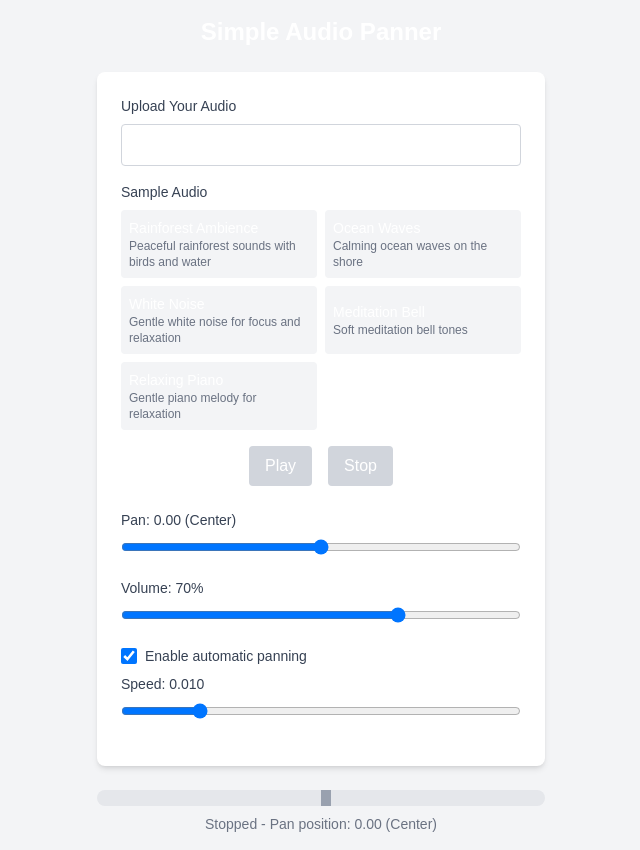
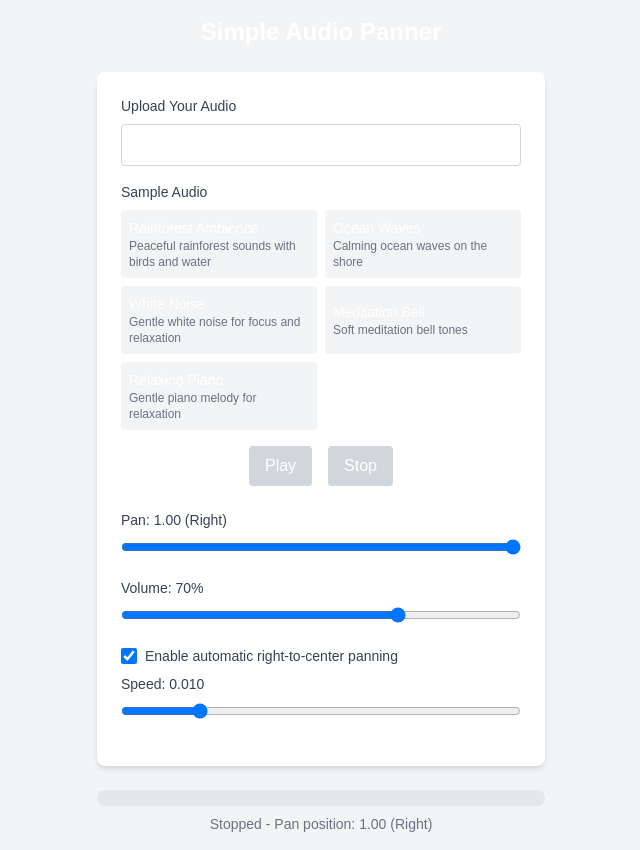
Before and after one commit to Arcadesys/doctorfeelgood, a Next.js app: page /panner in a window 1280 px wide. Shown: the whole page, without its empty margins (319-959 px from the left). Built offline with nearby package versions, Linux system fonts and the light colour scheme.

Commit message:
Update audio panner to smoothly oscillate between right (1) and center (0)

```diff
--- a/src/components/SimplePanner.tsx
+++ b/src/components/SimplePanner.tsx
@@ -13,10 +13,11 @@ export function SimplePanner() {
   const [audioUrl, setAudioUrl] = useState<string>('');
   const [audioTitle, setAudioTitle] = useState<string>('');
   const [isPlaying, setIsPlaying] = useState(false);
-  const [panValue, setPanValue] = useState(0); // -1 (left) to 1 (right)
+  const [panValue, setPanValue] = useState(1); // Start at right (1)
   const [volume, setVolume] = useState(0.7); // 0 to 1
   const [oscillationEnabled, setOscillationEnabled] = useState(true);
   const [oscillationSpeed, setOscillationSpeed] = useState(0.01);
+  const [rightToCenter, setRightToCenter] = useState(true); // True = 1 to 0, False = -1 to 0
 
   // References for the audio elements
   const audioElement = useRef<HTMLAudioElement | null>(null);
@@ -169,29 +170,29 @@ export function SimplePanner() {
   useEffect(() => {
     if (!isPlaying || !oscillationEnabled) return;
 
-    // Create oscillation between left and right
-    let direction = 1; // 1 = right, -1 = left
+    // Create oscillation between right and center
+    let direction = rightToCenter ? -1 : 1; // -1 = towards center, 1 = towards right
     let currentPosition = panValue;
 
     const interval = setInterval(() => {
       // Move the pan position
       currentPosition += oscillationSpeed * direction;
 
-      // Reverse direction if we hit the edges
+      // Reverse direction if we hit the boundaries
       if (currentPosition >= 1) {
         currentPosition = 1;
-        direction = -1;
-      } else if (currentPosition <= -1) {
-        currentPosition = -1;
-        direction = 1;
+        direction = -1; // Start moving toward center
+      } else if (currentPosition <= 0) {
+        currentPosition = 0;
+        direction = 1; // Start moving toward right
       }
 
       // Update the pan value state
       setPanValue(currentPosition);
-    }, 30); // Update every 30ms for smooth movement
+    }, 20); // 20ms for smoother transitions
 
     return () => clearInterval(interval);
-  }, [isPlaying, panValue, oscillationEnabled, oscillationSpeed]);
+  }, [isPlaying, panValue, oscillationEnabled, oscillationSpeed, rightToCenter]);
 
   return (
     <div className="flex flex-col items-center justify-center min-h-screen bg-gray-100 p-4">
@@ -266,12 +267,12 @@ export function SimplePanner() {
         {/* Pan control */}
         <div className="mb-4">
           <label htmlFor="panControl" className="block text-sm font-medium text-gray-700 mb-2">
-            Pan: {panValue.toFixed(2)} ({panValue < 0 ? 'Left' : panValue > 0 ? 'Right' : 'Center'})
+            Pan: {panValue.toFixed(2)} ({panValue === 0 ? 'Center' : panValue === 1 ? 'Right' : 'Between'})
           </label>
           <input
             id="panControl"
             type="range"
-            min="-1"
+            min="0"
             max="1"
             step="0.01"
             value={panValue}
@@ -308,7 +309,7 @@ export function SimplePanner() {
               className="mr-2 h-4 w-4"
             />
             <label htmlFor="oscillation" className="text-sm font-medium text-gray-700">
-              Enable automatic panning
+              Enable automatic right-to-center panning
             </label>
           </div>
 
@@ -339,7 +340,7 @@ export function SimplePanner() {
             className={`h-full ${isPlaying ? 'bg-green-500' : 'bg-gray-400'}`}
             style={{
               width: '10px',
-              marginLeft: `${((panValue + 1) / 2) * 100}%`, // Map -1...1 to 0%...100%
+              marginLeft: `${panValue * 100}%`, // Map 0...1 to 0%...100%
               transition: 'margin-left 0.1s ease-out'
             }}
           />
@@ -349,13 +350,13 @@ export function SimplePanner() {
       {/* Status text */}
       <div className="mt-2 text-sm text-gray-500">
         {isPlaying ? 'Playing' : 'Stopped'} -
-        Pan position: {panValue.toFixed(2)} ({panValue < 0 ? 'Left' : panValue > 0 ? 'Right' : 'Center'})
+        Pan position: {panValue.toFixed(2)} ({panValue === 0 ? 'Center' : panValue === 1 ? 'Right' : 'Between'})
       </div>
 
       {/* Accessibility info */}
       <div className="sr-only" aria-live="polite">
         {isPlaying ? 'Audio is playing' : 'Audio is stopped'}.
-        Pan position: {panValue < 0 ? 'Left' : panValue > 0 ? 'Right' : 'Center'}.
+        Pan position: {panValue.toFixed(2)} ({panValue === 0 ? 'Center' : panValue === 1 ? 'Right' : 'Between center and right'}).
       </div>
     </div>
   );
```
